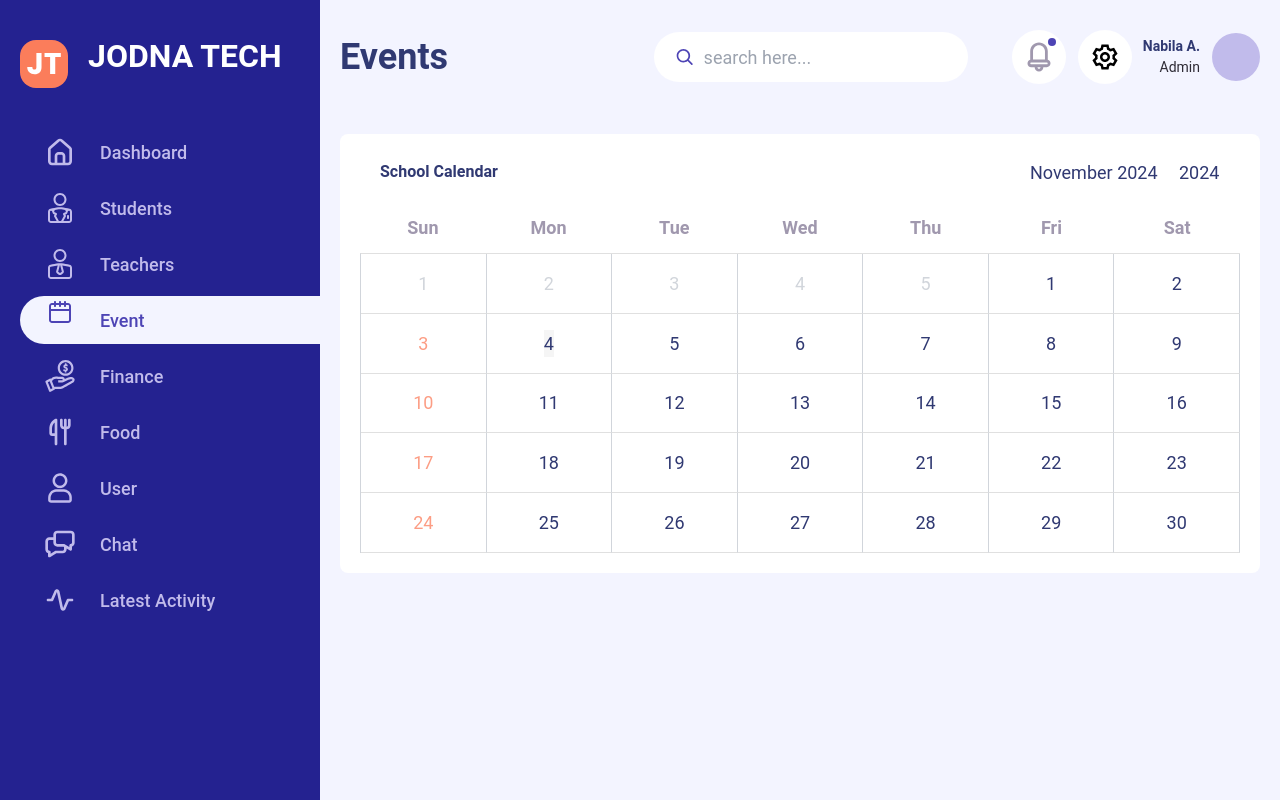
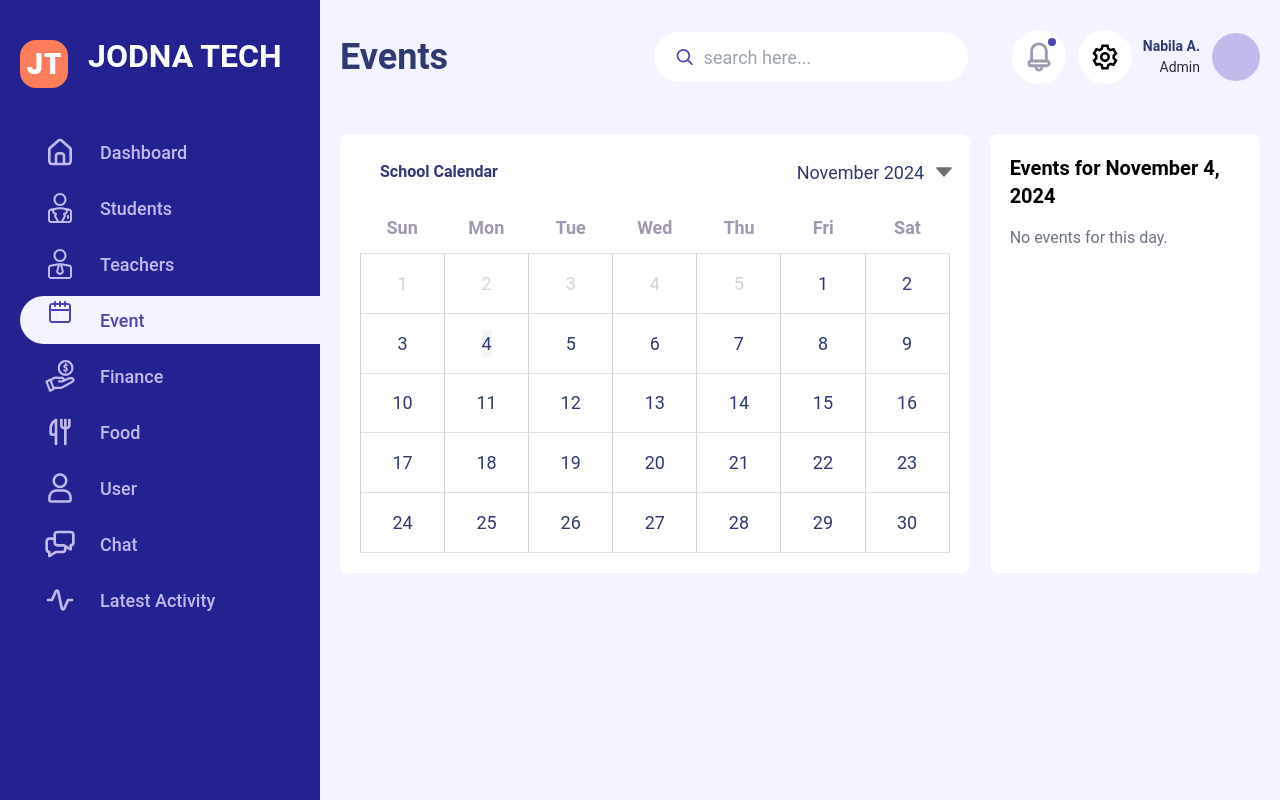
Before and after one commit to Demostat101/vue-dashboard, a Vue app: page /events in a window 1280 px wide. Built offline with nearby package versions, Linux system fonts and the light colour scheme.

Commit message:
add calender functionality to event page

```diff
--- a/package.json
+++ b/package.json
@@ -19,6 +19,7 @@
     "dayjs": "^1.11.13",
     "pinia": "^2.2.4",
     "roboto-fontface": "^0.10.0",
+    "v-calendar": "^3.1.2",
     "vue": "^3.5.12",
     "vue-chartjs": "^5.3.2",
     "vue-material-design-icons": "^5.3.1",
@@ -37,7 +38,7 @@
     "eslint": "^9.13.0",
     "eslint-plugin-vue": "^9.29.0",
     "npm-run-all2": "^7.0.1",
-    "postcss": "^8.4.47",
+    "postcss": "^8.4.49",
     "prettier": "^3.3.3",
     "tailwindcss": "^3.4.14",
     "typescript": "~5.6.0",
--- a/src/components/events/EventsCalender.vue
+++ b/src/components/events/EventsCalender.vue
@@ -1,58 +1,14 @@
-<template>
-  <div class="w-full bg-white p-5 flex-1 rounded-lg">
-    <!-- Header with month/year and dropdown to select month and year -->
-    <div class="md:flex md:justify-between w-full md:px-5 sm:flex sm:flex-col sm:gap-2 md:flex-row sm:mb-5 md:mb-5">
-      <div class="font-[700] header leading-[36px] text-[#303972]">School Calendar</div>
-      <div class="relative flex place-items-center gap-4">
-        <!-- Month dropdown -->
-        <select v-model="selectedMonth" @change="onMonthChange" class="w-fit focus:outline-none font-[400] text-[18px] leading-[27px] text-[#303972] custom-select">
-          <option v-for="(month, index) in months" :key="index" :value="index">
-            {{ month }} {{ today.year() }}
-          </option>
-        </select>
-
-        <!-- Year dropdown -->
-        <select v-model="selectedYear" @change="onYearChange" class="w-fit focus:outline-none font-[400] text-[18px] leading-[27px] text-[#303972] custom-select">
-          <option v-for="year in yearOptions" :key="year" :value="year">
-            {{ year }}
-          </option>
-        </select>
-      </div>
-    </div>
-
-    <!-- Days of the week -->
-    <div class="grid grid-cols-7 w-full place-items-center leading-[27px] text-[#A098AE] mb-2 font-[400] text-[18px] border-gray-300">
-      <div v-for="(day, index) in days" :key="index" class="font-[700] px-2 py-1">
-        {{ day }}
-      </div>
-    </div>
-
-    <!-- Calendar days -->
-    <div class="w-full h-[300px] grid grid-cols-7 gap-0 border-t border-l border-gray-300">
-      <!-- Each day block -->
-      <div v-for="(day, index) in calendarDays" :key="index" class="grid place-items-center border-r border-b border-gray-300">
-        <div>
-          <!-- Day number -->
-          <h3 :class="getDayClass(day)" @click="selectDay(day.date)">
-            {{ day.date.date() }}
-          </h3>
-
-          <!-- Display events below the day number -->
-          <div v-if="getEventsForDay(day.date).length > 0" class="text-xs text-[#FB7D5B] mt-1">
-            <ul>
-              <li v-for="(event, i) in getEventsForDay(day.date)" :key="i">{{ event }}</li>
-            </ul>
-          </div>
-        </div>
-      </div>
-    </div>
-  </div>
-</template>
-
-
 <script setup lang="ts">
 import dayjs from 'dayjs';
 import { ref, computed } from 'vue';
+import dropDown from "../../assets/dropdown.svg";
+
+// Define the types for event and calendar day
+type Event = {
+  title: string;
+  time: string;
+  day: dayjs.Dayjs;
+};
 
 type CalendarDay = {
   currentMonth: boolean;
@@ -60,31 +16,29 @@ type CalendarDay = {
   today: boolean | null;
 };
 
-const today = ref(dayjs());
-const selectedDate = ref(dayjs());
-const selectedMonth = ref(dayjs().month());
-const selectedYear = ref(today.value.year());
-const selectedDays = ref<dayjs.Dayjs[]>([]);
+const today = ref(dayjs()); // today as dayjs object
+const selectedDate = ref<dayjs.Dayjs>(dayjs()); // Ensure this is a valid dayjs object
+const selectedMonth = ref(dayjs().month()); // Initialize with current month index
+const events = ref<Event[]>([]); // Store all events
 
-const events = ref<{ [key: string]: string[] }>({});
+// Modal related states
+const showModal = ref(false);
+const eventTitle = ref('');
+const eventTime = ref('');
 
+// Calendar data
 const days = ['Sun', 'Mon', 'Tue', 'Wed', 'Thu', 'Fri', 'Sat'];
 const months = [
   'January', 'February', 'March', 'April', 'May', 'June', 'July',
   'August', 'September', 'October', 'November', 'December'
 ];
 
-// Generate an array of years (for example, from 2020 to 2030)
-const yearOptions = computed(() => {
-  const startYear = today.value.year() - 5; // 5 years ago
-  const endYear = today.value.year() + 5; // 5 years from now
-  return Array.from({ length: endYear - startYear + 1 }, (_, i) => startYear + i);
-});
+// Computed for formatted today
+const todayFormatted = computed(() => today.value.format('YYYY')); // Gets the current year
 
-// Compute the calendar days based on selected month and year
-const calendarDays = computed(() => generateDate(selectedMonth.value, selectedYear.value));
+// Generate calendar days
+const calendarDays = computed(() => generateDate(selectedMonth.value, today.value.year()));
 
-// Function to generate calendar days
 function generateDate(month: number, year: number) {
   const firstDayOfMonth = dayjs().year(year).month(month).startOf('month');
   const lastDayOfMonth = dayjs().year(year).month(month).endOf('month');
@@ -122,75 +76,136 @@ function generateDate(month: number, year: number) {
   return arrayOfDate;
 }
 
-// Select day and prompt to add event
+// Select day (opens modal to add an event)
 function selectDay(day: dayjs.Dayjs) {
-  if (selectedDays.value.length < 3 && !selectedDays.value.some(d => d.isSame(day, 'day'))) {
-    selectedDays.value.push(day);
-  } else if (selectedDays.value.some(d => d.isSame(day, 'day'))) {
-    selectedDays.value = selectedDays.value.filter(d => !d.isSame(day, 'day'));
-  }
+  selectedDate.value = day;
+  showModal.value = true; // Open modal when a day is selected
+}
 
-  // Prompt to add an event
-  const event = prompt(`Add an event for ${day.format('MMMM D, YYYY')}`);
-  if (event) {
-    addEvent(day, event);
+// Function to get the event circles for each day
+function getEventCircles(day: dayjs.Dayjs) {
+  const dayEvents = events.value.filter(event => event.day.isSame(day, 'day'));
+  const circles = dayEvents.slice(0, 3).map((_, index) => ({
+    type: index < 2 ? 'circle' : 'total',
+    count: dayEvents.length,
+  }));
+  return circles;
+}
+
+// Add an event to the selected day
+function addEvent() {
+  if (eventTitle.value && eventTime.value) {
+    events.value.push({
+      title: eventTitle.value,
+      time: eventTime.value,
+      day: selectedDate.value,
+    });
+    showModal.value = false; // Close modal after adding the event
+    eventTitle.value = '';
+    eventTime.value = '';
   }
 }
 
-// Add an event to the event store
-function addEvent(date: dayjs.Dayjs, event: string) {
-  const dateString = date.format('YYYY-MM-DD');
-  if (!events.value[dateString]) {
-    events.value[dateString] = []; // Initialize the array if it doesn't exist
-  }
-  events.value[dateString].push(event);
-}
-
-// Safe getter for events for a specific day
-function getEventsForDay(date: dayjs.Dayjs) {
-  const dateString = date.format('YYYY-MM-DD');
-  if (!events.value[dateString]) {
-    events.value[dateString] = []; // Initialize the array if it doesn't exist
-  }
-  return events.value[dateString]; // Return the array of events
-}
-
-// Get the day classes with event highlighting
+// Function to get classes for each day
 function getDayClass(day: CalendarDay) {
-  const isSelected = selectedDays.value.some(d => d.isSame(day.date, 'day'));
+  const isSelected = selectedDate.value.isSame(day.date, 'day');
   const isToday = day.today;
   const isCurrentMonth = day.currentMonth;
-  const hasEvent = getEventsForDay(day.date).length > 0;
-
-  const isSunday = day.date.day() === 0;
 
   let baseClasses = 'max-h-[50px] w-full h-full max-w-[50px] grid place-items-center justify-center rounded-full font-[400] text-[18px] leading-[27px] text-[#303972]';
 
   if (!isCurrentMonth) {
-    baseClasses += ' text-gray-300';
+    baseClasses += ' text-gray-300'; // Non-current month days (faded text)
   } else if (isToday) {
-    baseClasses += ' bg-[#F5F5F5] text-[#303972] rounded-none w-[100%] h-[100%]';
+    baseClasses += ' bg-[#F5F5F5] text-[#303972] rounded-none w-[100%] h-[100%]'; // Today's date style
   } else if (isSelected) {
-    const colors = ['bg-[#FB7D5B]', 'bg-[#FCC43E]', 'bg-[#4D44B5]'];
-    baseClasses += ` ${colors[selectedDays.value.findIndex(d => d.isSame(day.date, 'day'))] || 'bg-yellow-500 '} text-white`;
-  } else if (isSunday && isCurrentMonth) {
-    baseClasses += ' text-[#FC9D84]';
-  } else if (hasEvent && isCurrentMonth) {
-    baseClasses += ' border-2 border-[#FB7D5B]'; // Highlight days with events
+    baseClasses += ' bg-[#FB7D5B] text-white'; // Style for selected day
   } else {
-    baseClasses += ' cursor-pointer hover:bg-[#242290] hover:text-white';
+    baseClasses += ' cursor-pointer hover:bg-[#242290] hover:text-white'; // Hover effect on current month days
   }
 
   return baseClasses;
 }
 
-// Handle month change in dropdown
+// Handle month change
 function onMonthChange() {
-  selectedDate.value = dayjs().month(selectedMonth.value).year(selectedYear.value).startOf('month');
+  if (selectedDate.value && selectedDate.value.isValid()) {
+    selectedDate.value = dayjs().month(selectedMonth.value).startOf('month');
+  }
 }
 
-// Handle year change in dropdown
-function onYearChange() {
-  selectedDate.value = dayjs().month(selectedMonth.value).year(selectedYear.value).startOf('month');
-}
+// Filter events for the selected day
+const eventsForSelectedDay = computed(() => {
+  return events.value.filter(event => event.day.isSame(selectedDate.value, 'day'));
+});
+
+
 </script>
+
+
+<template>
+  <div class="flex w-full">
+    <!-- Left: Calendar -->
+    <div class="w-[70%] bg-white p-5 rounded-lg">
+      <!-- Calendar Header -->
+      <div class="md:flex md:justify-between w-full md:px-5 sm:flex sm:flex-col sm:gap-2 md:flex-row sm:mb-5 md:mb-5">
+        <div class="font-[700] header leading-[36px] text-[#303972]">School Calendar</div>
+        <div class="relative flex place-items-center">
+          <select v-model="selectedMonth" @change="onMonthChange" class="w-fit focus:outline-none font-[400] text-[18px] leading-[27px] text-[#303972] custom-select">
+            <option v-for="(month, index) in months" :key="index" :value="index">
+              {{ month }} {{ todayFormatted }}
+            </option>
+          </select>
+          <span><component class=" text-[#716f74] md:absolute md:top-[50%] md:right-[-20%] md:translate-y-[-50%] sm:top-[-50%]" :is="dropDown" /></span>
+        </div>
+      </div>
+
+      <!-- Days of the week -->
+      <div class="grid grid-cols-7 w-full place-items-center leading-[27px] text-[#A098AE] mb-2 font-[400] text-[18px] border-gray-300">
+        <div v-for="(day, index) in days" :key="index" class="font-[700] px-2 py-1">
+          {{ day }}
+        </div>
+      </div>
+
+      <!-- Calendar Days -->
+      <div class="w-full h-[300px] grid grid-cols-7 gap-0 border-t border-l border-gray-300">
+        <div v-for="(day, index) in calendarDays" :key="index" class="grid place-items-center border-r border-b border-gray-300">
+          <div>
+            <h3 :class="getDayClass(day)" @click="selectDay(day.date)">
+              {{ day.date.date() }}
+            </h3>
+            <!-- Event circles -->
+            <div v-for="(circle, index) in getEventCircles(day.date)" :key="index" :class="circle.type === 'circle' ? 'w-[10px] h-[10px] bg-[#4D44B5] rounded-full mt-1 mx-auto' : 'w-[10px] h-[10px] bg-[#FB7D5B] rounded-full mt-1 mx-auto'">
+              <span v-if="circle.type === 'total'" class="text-xs text-white">{{ circle.count }}</span>
+            </div>
+          </div>
+        </div>
+      </div>
+    </div>
+
+    <!-- Right: Event Details -->
+    <div class="w-[30%] bg-white p-5 rounded-lg ml-5">
+      <h2 v-if="selectedDate" class="font-bold text-xl mb-4">Events for {{ selectedDate.format('MMMM D, YYYY') }}</h2>
+      <div v-if="eventsForSelectedDay.length > 0">
+        <div v-for="event in eventsForSelectedDay" :key="event.time" class="mb-3">
+          <div class="font-semibold text-lg">{{ event.title }}</div>
+          <div class="text-sm text-gray-600">{{ event.time }}</div>
+        </div>
+      </div>
+      <div v-else class="text-gray-500">No events for this day.</div>
+    </div>
+
+    <!-- Modal for Adding Event -->
+    <div v-if="showModal" class="modal">
+      <div class="bg-white p-5 rounded-lg shadow-lg w-[400px]">
+        <h3 class="text-xl font-semibold mb-4">Add Event</h3>
+        <input v-model="eventTitle" class="w-full p-2 mb-3 border border-gray-300 rounded" placeholder="Event Title" />
+        <input v-model="eventTime" class="w-full p-2 mb-3 border border-gray-300 rounded" placeholder="Event Time" />
+        <div class="flex justify-between">
+          <button @click="showModal = false" class="px-4 py-2 bg-gray-500 text-white rounded">Cancel</button>
+          <button @click="addEvent" class="px-4 py-2 bg-blue-500 text-white rounded">Add Event</button>
+        </div>
+      </div>
+    </div>
+  </div>
+</template>
```
Also changed, not shown: 1 other file (tests, documents, lock files or other folders).
